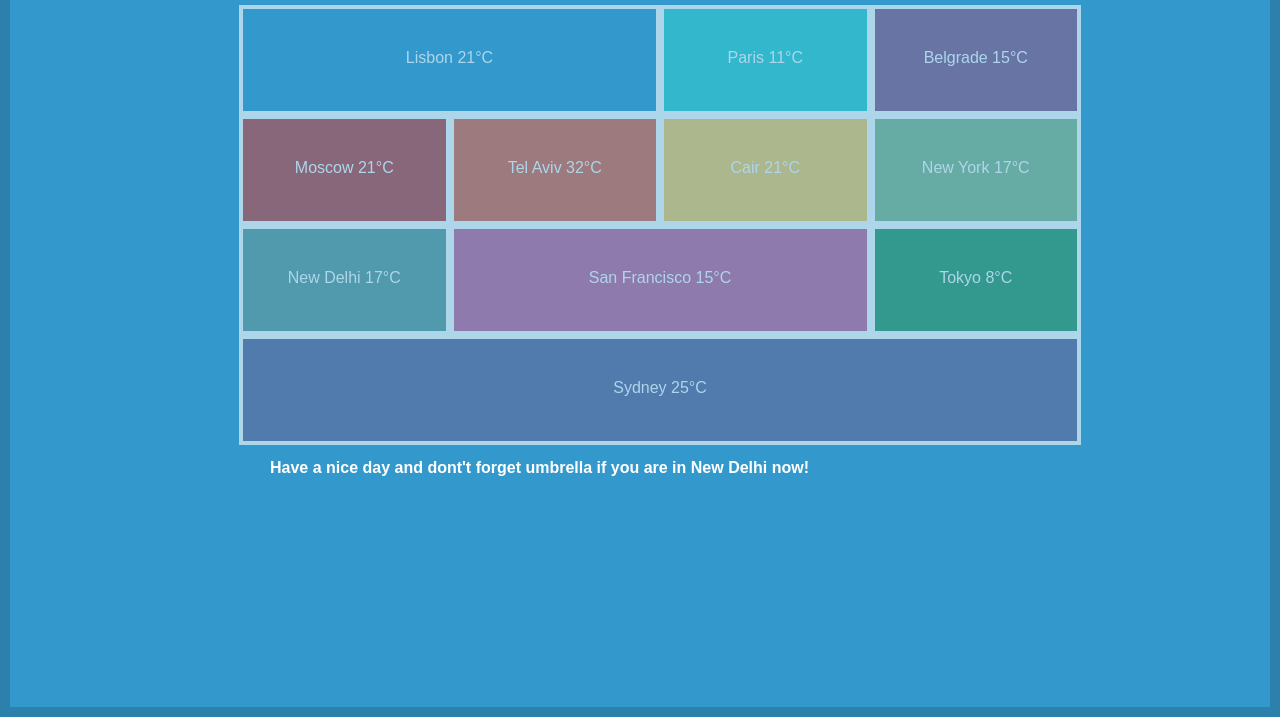
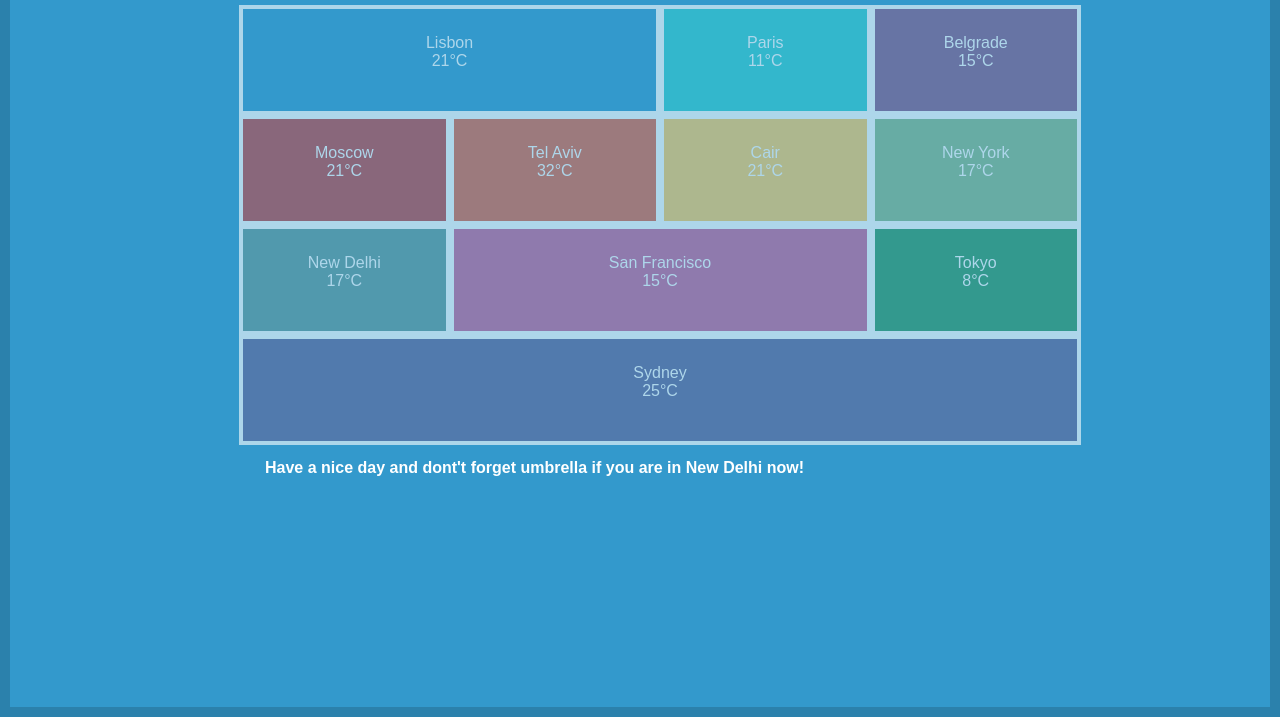
Before and after one commit to maxshabuninhs/css-weather, a plain HTML site: page index.html in a window 1280 px wide. Shown: the part 83-800 px from the top of the page. Drawn offline with Linux system fonts and the light colour scheme; some icons are missing.

Commit message:
fix padding and text

```diff
--- a/index.html
+++ b/index.html
@@ -13,17 +13,17 @@
 	</header>
 	<main>
 		<ul>
-			<li class="medium color1 animation">Lisbon 21&degC <i class="wi wi-day-sunny"></i></li>
-			<li class="small color2 animation">Paris 11&degC <i class="wi wi-day-cloudy"></i></li>
-			<li class="small color3 animation">Belgrade 15&degC <i class="wi wi-day-cloudy"></i></li>
-			<li class="small color4 animation">Moscow 21&degC <i class="wi wi-night-sleet"></i></li>
-			<li class="small color5 animation">Tel Aviv 32&degC <i class="wi wi-day-sunny"></i></li>
-			<li class="small color6 animation">Cair 21&degC <i class="wi wi-day-sunny"></i></li>
-			<li class="small color7 animation">New York 17&degC <i class="wi wi-night-sleet"></i></li>
-			<li class="small color8 animation">New Delhi 17&degC <i class="wi wi-night-sleet"></i></li>
-			<li class="medium color9 animation">San Francisco 15&degC <i class="wi wi-night-sleet"></i></li>
-			<li class="small color10 animation">Tokyo 8&degC <i class="wi wi-night-sleet"></i></li>
-			<li class="color11 animation">Sydney 25&degC <i class="wi wi-day-sunny"></i></li>
+			<li class="medium color1 animation">Lisbon<div>21&degC</div><i class="wi wi-day-sunny"></i></li>
+			<li class="small color2 animation">Paris<div>11&degC</div> <i class="wi wi-day-cloudy"></i></li>
+			<li class="small color3 animation">Belgrade<div>15&degC</div> <i class="wi wi-day-cloudy"></i></li>
+			<li class="small color4 animation">Moscow<div>21&degC</div> <i class="wi wi-night-sleet"></i></li>
+			<li class="small color5 animation">Tel Aviv<div>32&degC</div> <i class="wi wi-day-sunny"></i></li>
+			<li class="small color6 animation">Cair<div>21&degC</div> <i class="wi wi-day-sunny"></i></li>
+			<li class="small color7 animation">New York<div>17&degC</div> <i class="wi wi-night-sleet"></i></li>
+			<li class="small color8 animation">New Delhi<div>17&degC</div> <i class="wi wi-night-sleet"></i></li>
+			<li class="medium color9 animation">San Francisco<div>15&degC</div> <i class="wi wi-night-sleet"></i></li>
+			<li class="small color10 animation">Tokyo<div>8&degC</div> <i class="wi wi-night-sleet"></i></li>
+			<li class="color11 animation">Sydney<div>25&degC</div> <i class="wi wi-day-sunny"></i></li>
 		</ul>
 	</main>
 	<footer>
--- a/style.css
+++ b/style.css
@@ -20,12 +20,12 @@ main {
 }
 
 h1 {
-	margin-left: 260px;
+	margin-left: 255px;
 	margin-bottom: 20px;
 }
 
 h2 {
-	margin-left: 260px;
+	margin-left: 255px;
 	font-size: 16px;
 }
 
@@ -41,7 +41,8 @@ li {
 	height: 110px;
 	border: 4px solid #fff;
 	text-align: center;
-	padding: 40px;
+	padding: 25px;
+
 }
 
 .small {
```
